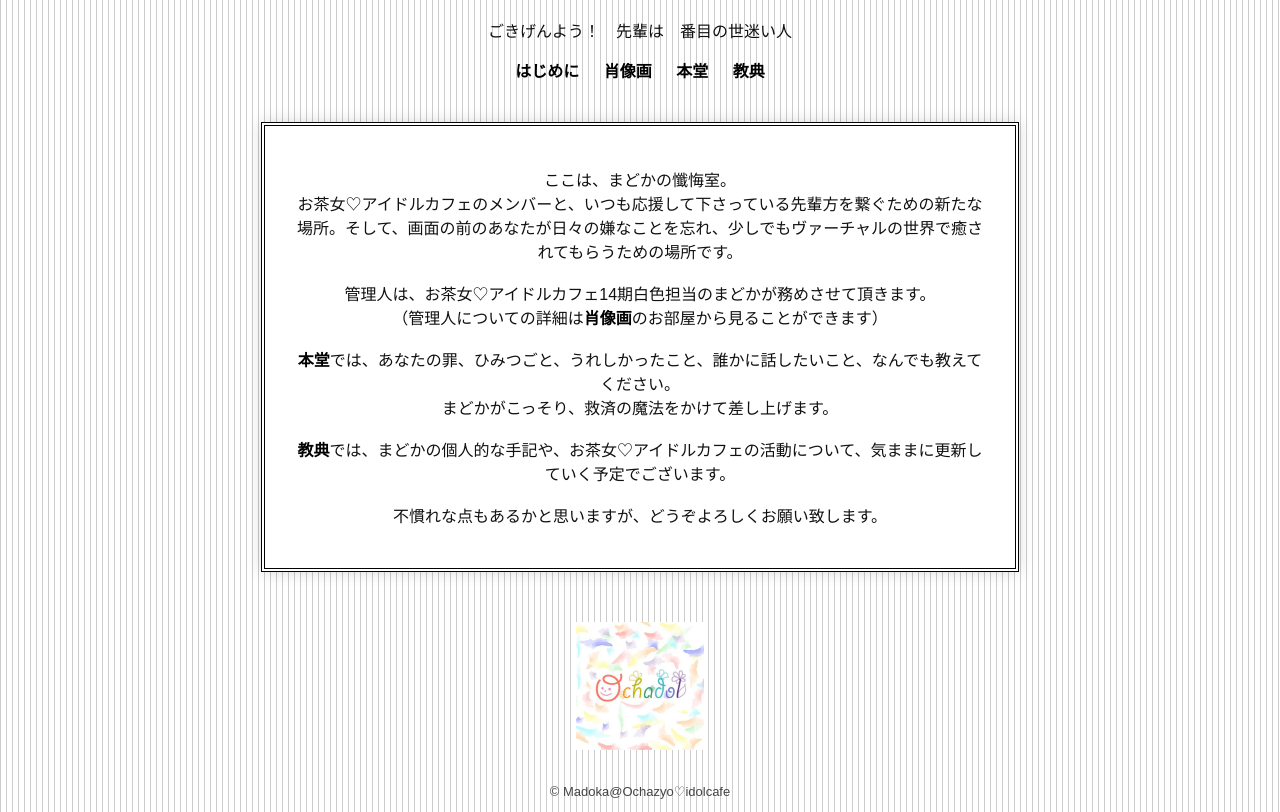
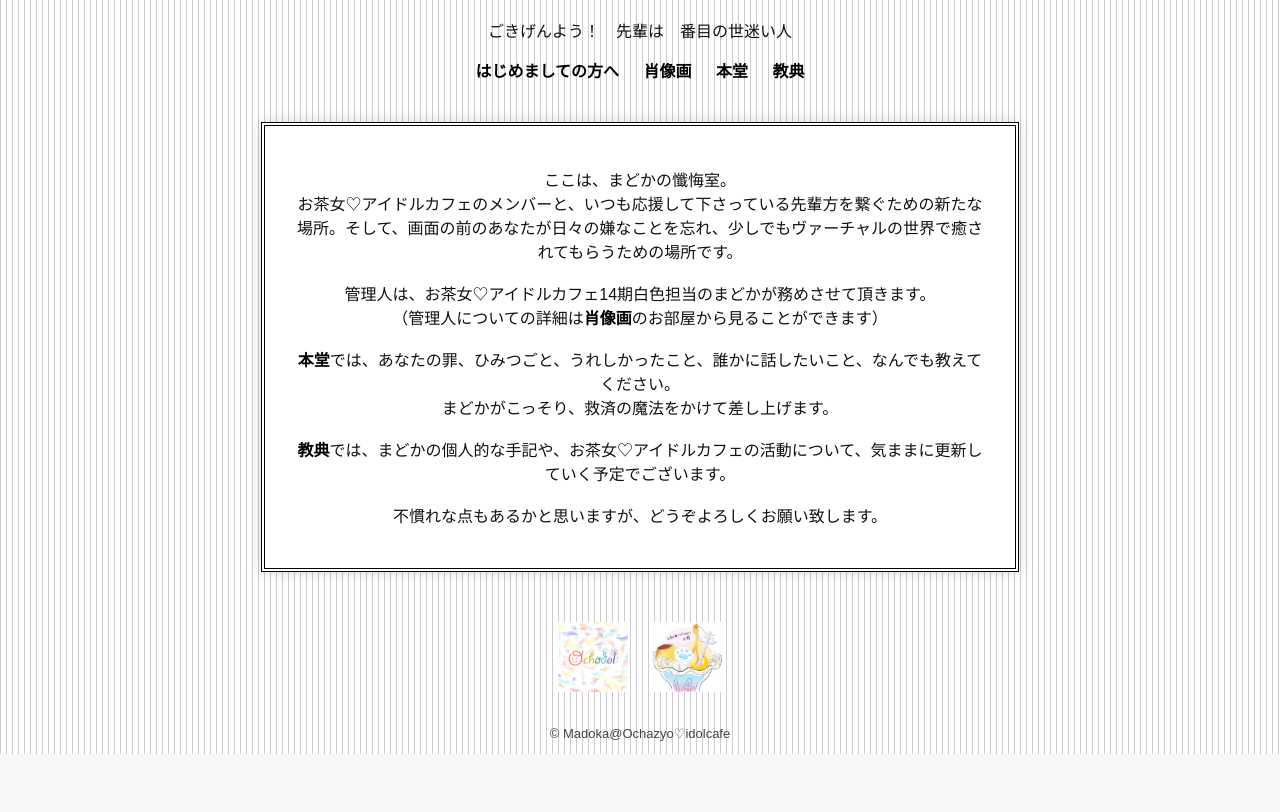
Before and after one commit to MadokaConfessionRoom/MadokaConfessionRoom.github.io, a plain HTML site: page index.html in a window 1280 px wide. Shown: the part 89-901 px from the top of the page. After the commit the page ends 843 px from the top, so only its background shows below. Drawn offline with Linux system fonts and the light colour scheme.

Commit message:
いろいろ細部２

```diff
--- a/index.html
+++ b/index.html
@@ -73,7 +73,7 @@
   .banner{
     margin: 10px;
     text-align: center;
-    width: 10%;
+    width: 70px;
     height: auto,
   }
 
@@ -86,7 +86,7 @@
   <p>ごきげんよう！　先輩は　番目の世迷い人</p>
 
   <div class="menu">
-    <a href="first.html">はじめに</a>
+    <a href="first.html">はじめましての方へ</a>
     <a href="portrait.html">肖像画</a>
     <a href="">本堂</a>
     <a href="bible.html">教典</a>
@@ -107,7 +107,8 @@
 <br>不慣れな点もあるかと思いますが、どうぞよろしくお願い致します。
 </p>
   </div>
-<a href = "https://x.com/i_idol_ocha"><img src = "images/ochadol_banner.jpg" class = "banner"></a>
+<a href = "https://x.com/i_idol_ocha" alt = "お茶女♡アイドルカフェ公式X"><img src = "images/ochadol_banner.jpg" class = "banner"></a>
+<a href = "https://x.com/ochadol14th" alt = "お茶女♡アイドルカフェ14期X"><img src = "images/ochadol14th.jpg" class = "banner"></a>
   <p class="small">© Madoka@Ochazyo♡idolcafe</p>
 
 </body>
```
Also changed, not shown: first.html (+3 -2 lines), portrait.html (+7 -1 lines), images/ochadol14th.jpg (added).
